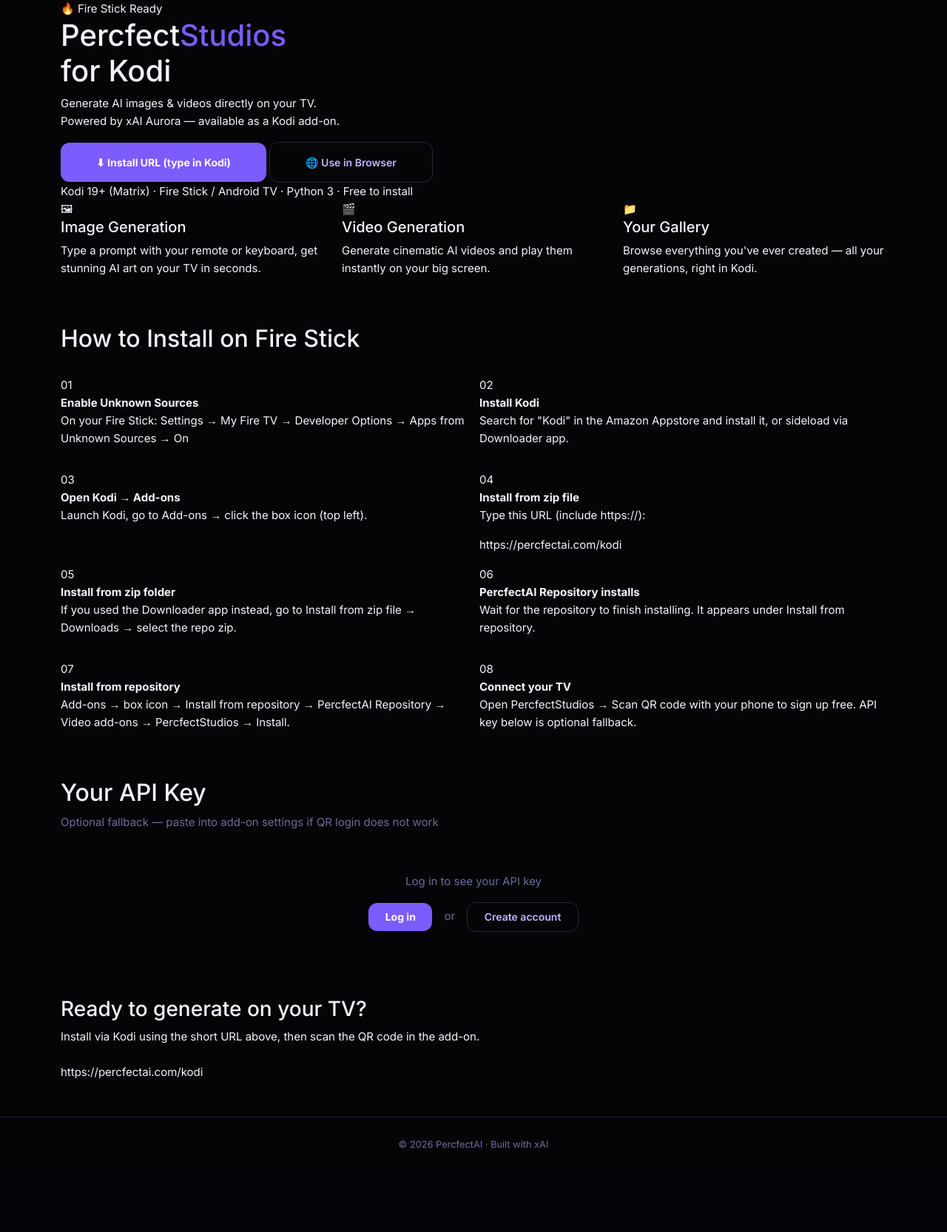
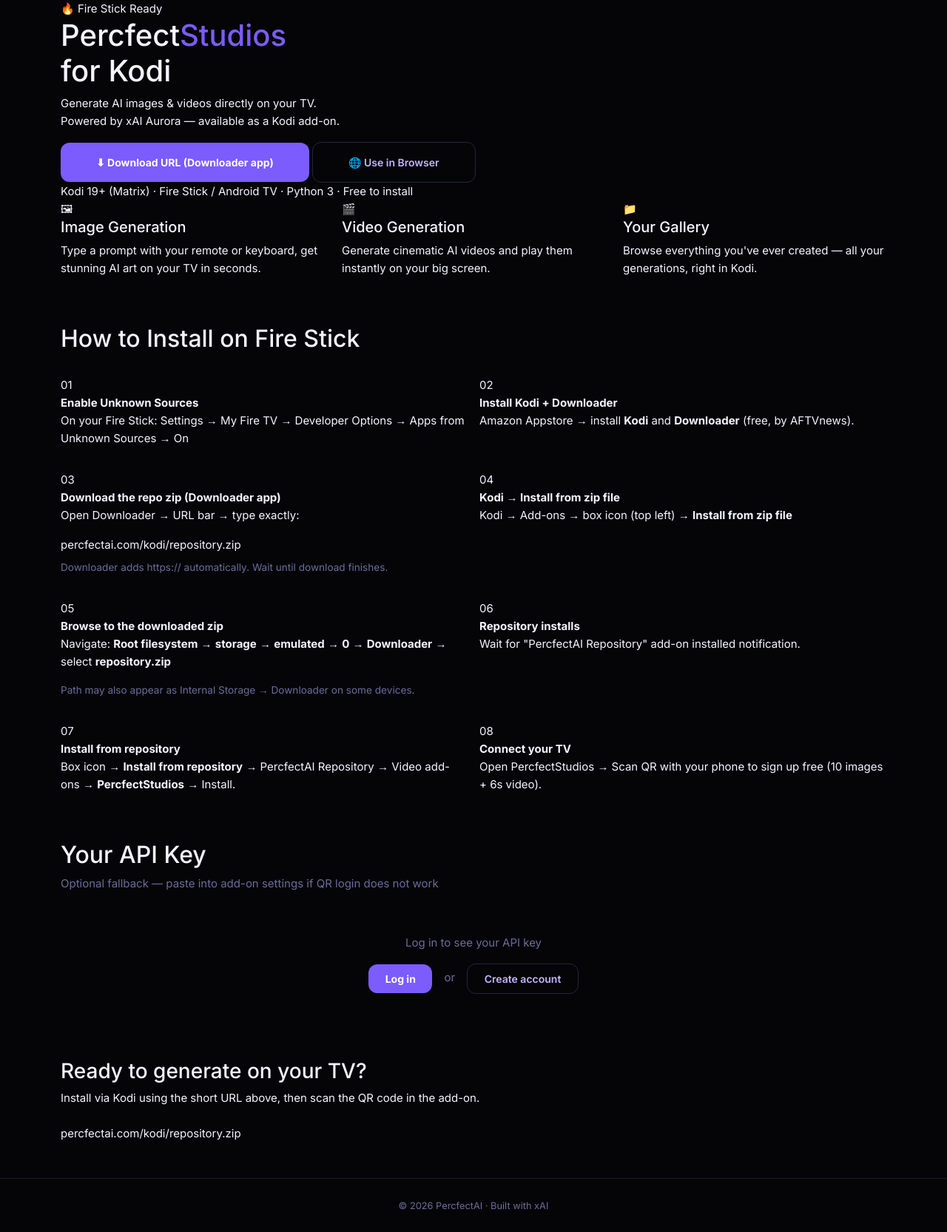
Before and after one commit to herecumsyagirl/percfectstudios, a Flask app: page /kodi-page in a window 1280 px wide. Shown: the part 67-1733 px from the top of the page at 74% size. Before the commit the page ends 1620 px from the top, so only its background shows below. Run offline with Flask 3, Linux system fonts and the light colour scheme.

Commit message:
Update Kodi install guide: Downloader app flow for Fire Stick

```diff
--- a/templates/kodi.html
+++ b/templates/kodi.html
@@ -11,8 +11,8 @@
     <p class="kodi-subtitle">Generate AI images &amp; videos directly on your TV.<br>Powered by xAI Aurora — available as a Kodi add-on.</p>
 
     <div class="kodi-actions">
-      <a href="https://percfectai.com/kodi" class="btn btn-accent btn-lg px-5 py-3">
-        ⬇ Install URL (type in Kodi)
+      <a href="https://percfectai.com/kodi/repository.zip" class="btn btn-accent btn-lg px-5 py-3">
+        ⬇ Download URL (Downloader app)
       </a>
       <a href="/percfectstudios" class="btn btn-outline-accent btn-lg px-5 py-3">
         🌐 Use in Browser
@@ -75,8 +75,8 @@
         <div class="install-step">
           <div class="step-num">02</div>
           <div>
-            <strong>Install Kodi</strong>
-            <p>Search for "Kodi" in the Amazon Appstore and install it, or sideload via Downloader app.</p>
+            <strong>Install Kodi + Downloader</strong>
+            <p>Amazon Appstore → install <strong>Kodi</strong> and <strong>Downloader</strong> (free, by AFTVnews).</p>
           </div>
         </div>
       </div>
@@ -85,8 +85,10 @@
         <div class="install-step">
           <div class="step-num">03</div>
           <div>
-            <strong>Open Kodi → Add-ons</strong>
-            <p>Launch Kodi, go to Add-ons → click the box icon (top left).</p>
+            <strong>Download the repo zip (Downloader app)</strong>
+            <p>Open Downloader → URL bar → type exactly:</p>
+            <div class="url-chip">percfectai.com/kodi/repository.zip</div>
+            <p style="margin-top:0.5rem;font-size:0.85rem;color:var(--text-muted);">Downloader adds https:// automatically. Wait until download finishes.</p>
           </div>
         </div>
       </div>
@@ -95,9 +97,8 @@
         <div class="install-step">
           <div class="step-num">04</div>
           <div>
-            <strong>Install from zip file</strong>
-            <p>Type this URL (include https://):</p>
-            <div class="url-chip">https://percfectai.com/kodi</div>
+            <strong>Kodi → Install from zip file</strong>
+            <p>Kodi → Add-ons → box icon (top left) → <strong>Install from zip file</strong></p>
           </div>
         </div>
       </div>
@@ -106,8 +107,9 @@
         <div class="install-step">
           <div class="step-num">05</div>
           <div>
-            <strong>Install from zip folder</strong>
-            <p>If you used the Downloader app instead, go to Install from zip file → Downloads → select the repo zip.</p>
+            <strong>Browse to the downloaded zip</strong>
+            <p>Navigate: <strong>Root filesystem</strong> → <strong>storage</strong> → <strong>emulated</strong> → <strong>0</strong> → <strong>Downloader</strong> → select <strong>repository.zip</strong></p>
+            <p style="font-size:0.85rem;color:var(--text-muted);">Path may also appear as Internal Storage → Downloader on some devices.</p>
           </div>
         </div>
       </div>
@@ -116,8 +118,8 @@
         <div class="install-step">
           <div class="step-num">06</div>
           <div>
-            <strong>PercfectAI Repository installs</strong>
-            <p>Wait for the repository to finish installing. It appears under Install from repository.</p>
+            <strong>Repository installs</strong>
+            <p>Wait for "PercfectAI Repository" add-on installed notification.</p>
           </div>
         </div>
       </div>
@@ -127,7 +129,7 @@
           <div class="step-num">07</div>
           <div>
             <strong>Install from repository</strong>
-            <p>Add-ons → box icon → Install from repository → PercfectAI Repository → Video add-ons → PercfectStudios → Install.</p>
+            <p>Box icon → <strong>Install from repository</strong> → PercfectAI Repository → Video add-ons → <strong>PercfectStudios</strong> → Install.</p>
           </div>
         </div>
       </div>
@@ -137,7 +139,7 @@
           <div class="step-num">08</div>
           <div>
             <strong>Connect your TV</strong>
-            <p>Open PercfectStudios → Scan QR code with your phone to sign up free. API key below is optional fallback.</p>
+            <p>Open PercfectStudios → Scan QR with your phone to sign up free (10 images + 6s video).</p>
           </div>
         </div>
       </div>
@@ -171,7 +173,7 @@
   <div class="kodi-cta mb-5">
     <h3>Ready to generate on your TV?</h3>
     <p>Install via Kodi using the short URL above, then scan the QR code in the add-on.</p>
-    <div class="url-chip" style="display:inline-block;margin-top:0.5rem;">https://percfectai.com/kodi</div>
+    <div class="url-chip" style="display:inline-block;margin-top:0.5rem;">percfectai.com/kodi/repository.zip</div>
   </div>
 
 </div>
```
